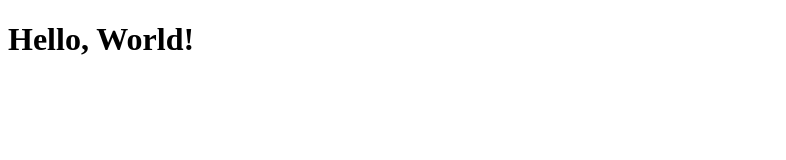
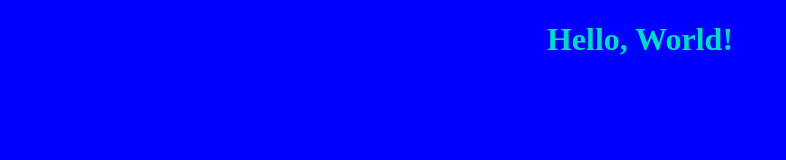
Before and after one commit to Saverton/project-se-prep, a plain HTML site: page index.html in a window 1280 px wide. Shown: the whole page, without its empty margins (0-786 px from the left). Drawn offline with Linux system fonts and the light colour scheme.

Commit message:
add CSS sheet and JS scripts

```diff
--- a/index.html
+++ b/index.html
@@ -3,6 +3,7 @@
 <html lang="en">
     <head>
         <title>Se-prep Project</title>
+        <link rel="stylesheet" href="./style.css" />
     </head>
     <body>
         <h1>Hello, World!</h1>
--- /dev/null
+++ b/style.css
@@ -0,0 +1,8 @@
+body {
+    background: blue;
+}
+
+h1 {
+    text-align: center;
+    color: #00ddc4;
+}
```
Also changed, not shown: index.js (added).
